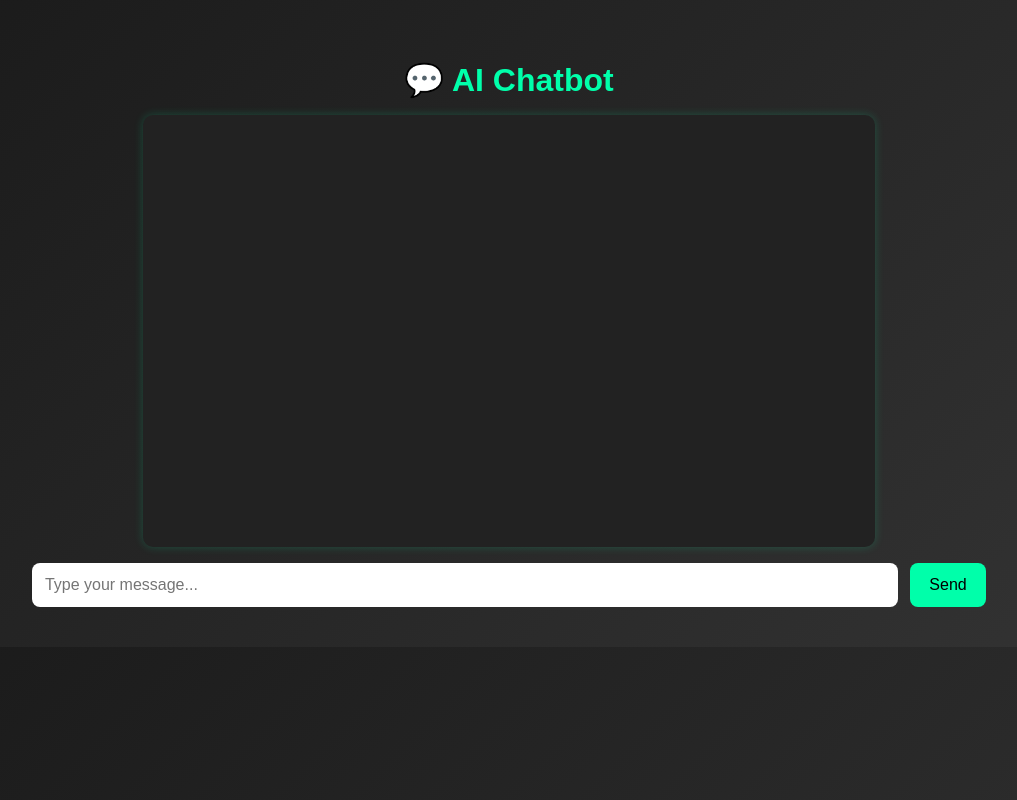
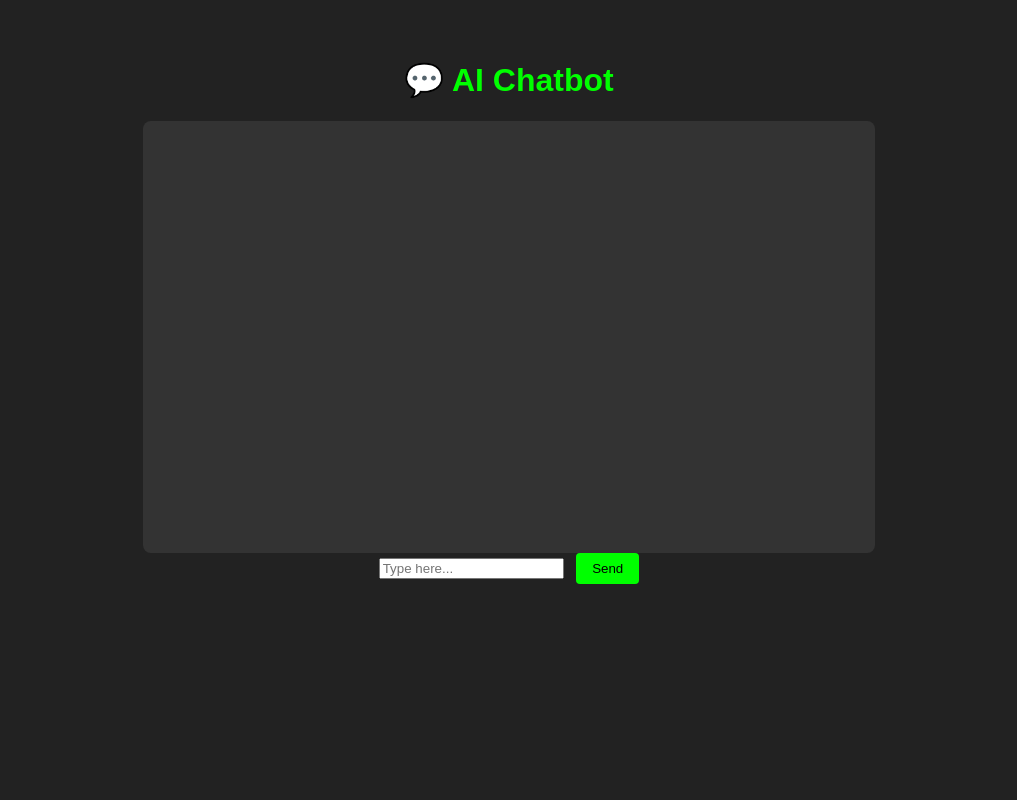
Before and after one commit to USERNAMEHDYHDHHFFH/ai-chatbot, a Flask app: page / in a window 1280 px wide. Shown: the whole page, without its empty margins (131-1148 px from the left). Run offline with Flask 3, Linux system fonts and the light colour scheme.

Commit message:
Update index.html

```diff
--- a/templates/index.html
+++ b/templates/index.html
@@ -1,96 +1,36 @@
 <!DOCTYPE html>
 <html lang="en">
-<head>
-  <meta charset="UTF-8" />
-  <title>AI Chatbot</title>
+<head><meta charset="UTF-8"><title>AI Chatbot</title>
 <style>
-    body {
-      background: linear-gradient(135deg, #1a1a1a, #333);
-      color: white;
-      font-family: Arial, sans-serif;
-      text-align: center;
-      padding: 2rem;
-    }
-
-    h1 {
-      color: #00FFAA;
-      margin-bottom: 1rem;
-    }
-
-    #chat-box {
-      background: #222;
-      border-radius: 10px;
-      padding: 1rem;
-      max-width: 700px;
-      margin: auto;
-      height: 400px;
-      overflow-y: auto;
-      box-shadow: 0 0 10px #00FFAA33;
-    }
-
-    .message {
-      text-align: left;
-      margin-bottom: 1rem;
-    }
-
-    .user {
-      color: #00FFFF;
-    }
-
-    .bot {
-      color: #00FFAA;
-    }
-
-    input[type="text"] {
-      width: 70%;
-      padding: 0.8rem;
-      border: none;
-      border-radius: 8px;
-      margin-top: 1rem;
-      font-size: 1rem;
-    }
-
-    button {
-      padding: 0.8rem 1.2rem;
-      font-size: 1rem;
-      background-color: #00FFAA;
-      border: none;
-      border-radius: 8px;
-      margin-left: 0.5rem;
-      cursor: pointer;
-      transition: 0.3s;
-    }
-
-    button:hover {
-      background-color: #00cc88;
-    }
+  body { background: #222; color: #fff; font-family: Arial; text-align:center; padding:2rem; }
+  h1 { color: #0f0; }
+  #chat-box { margin:auto; background:#333; width:90%; max-width:700px; height:400px; overflow:auto; padding:1rem; border-radius:8px; }
+  .message { margin:0.5rem 0; text-align:left; }
+  .user { color: #0ff; }
+  .bot { color: #0f0; }
+  input,type="text" { width:70%; padding:0.5rem; border-radius:4px; border:none; }
+  button { padding:0.5rem 1rem; margin-left:0.5rem; background:#0f0; border:none; border-radius:4px; cursor:pointer; }
+  button:hover { background:#0c0; }
 </style>
 </head>
 <body>
   <h1>💬 AI Chatbot</h1>
   <div id="chat-box"></div>
-  <input type="text" id="user-input" placeholder="Type your message..." />
+  <input id="user-input" type="text" placeholder="Type here...">
   <button onclick="sendMessage()">Send</button>
 
 <script>
-    async function sendMessage() {
+async function sendMessage(){
   const input = document.getElementById("user-input");
-      const message = input.value.trim();
-      if (!message) return;
-
-      const chatBox = document.getElementById("chat-box");
-      chatBox.innerHTML += `<div class="message user"><strong>You:</strong> ${message}</div>`;
-
-      const response = await fetch("/chat", {
-        method: "POST",
-        headers: { "Content-Type": "application/json" },
-        body: JSON.stringify({ message })
-      });
-
-      const data = await response.json();
-      chatBox.innerHTML += `<div class="message bot"><strong>Bot:</strong> ${data.reply}</div>`;
-      chatBox.scrollTop = chatBox.scrollHeight;
+  const text = input.value.trim();
+  if(!text) return;
+  const box = document.getElementById("chat-box");
+  box.innerHTML += `<div class="message user"><strong>You:</strong> ${text}</div>`;
   input.value = "";
+  const res = await fetch("/chat", { method:"POST", headers:{"Content-Type":"application/json"}, body:JSON.stringify({message:text}) });
+  const data = await res.json();
+  box.innerHTML += `<div class="message bot"><strong>Bot:</strong> ${data.reply}</div>`;
+  box.scrollTop = box.scrollHeight;
 }
 </script>
 </body>
```
Lines whose indentation alone changed are shown as unchanged.
